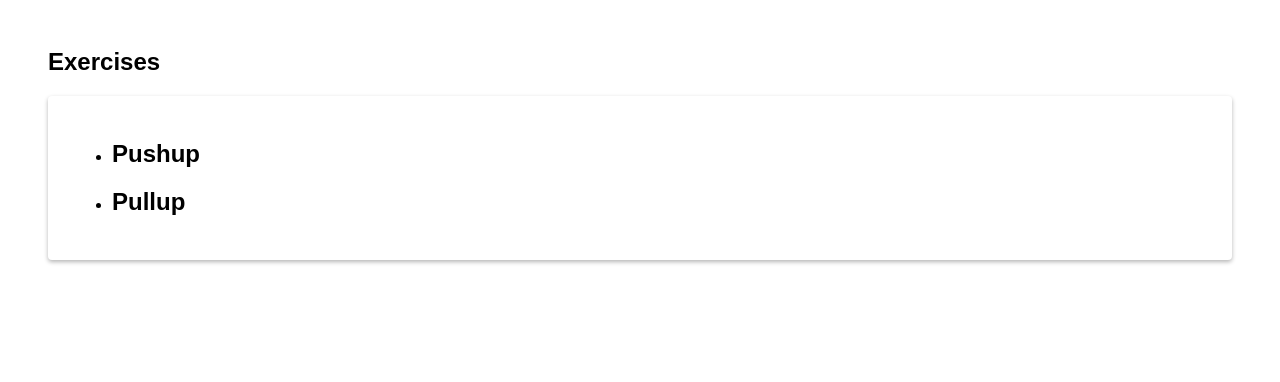
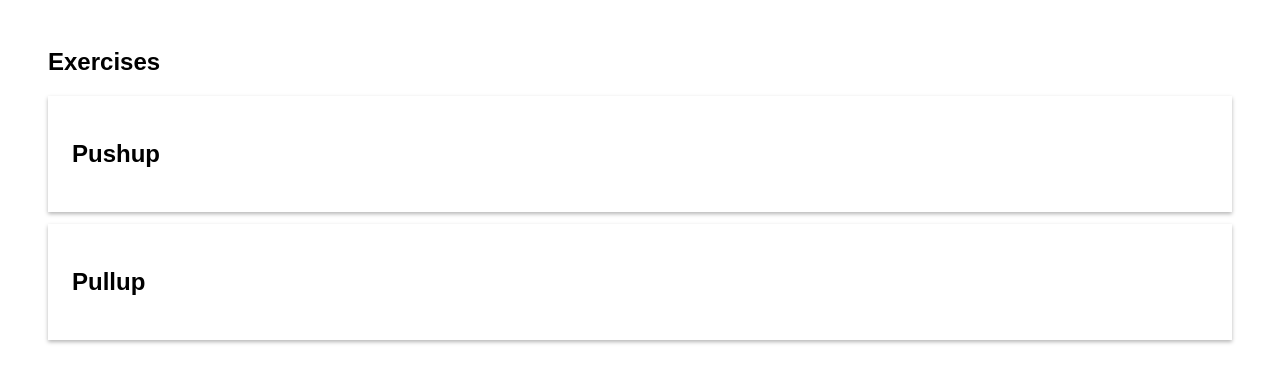
Before and after one commit to SebastianPlace/exercise-app, a React (Create React App) app: page / in a window 1280 px wide. Shown: the top 382 px of the page. Built offline with nearby package versions, Linux system fonts and the light colour scheme; the HTML template or start-up script is replaced by a standard one.

Commit message:
Define exercise interface

```diff
--- a/src/App.tsx
+++ b/src/App.tsx
@@ -1,6 +1,6 @@
 import * as React from 'react';
 import './App.css';
-import ExerciseList from './components/ExerciseList';
+import ExerciseList from './components/ExerciseList/ExerciseList';
 
 class App extends React.Component {
   render() {
--- a/src/components/ExerciseList.css
+++ /dev/null
@@ -1,5 +0,0 @@
-.ExerciseList {
-  border-radius: 4px;
-  box-shadow: 0 2px 4px 0 rgb(182, 182, 182);
-  padding: 24px;
-}
--- a/src/components/ExerciseList.tsx
+++ /dev/null
@@ -1,25 +0,0 @@
-import * as React from 'react';
-import './ExerciseList.css';
-import exercises from '../data/exercises';
-
-const exerciseElements = exercises.map(exercise => {
- return (
-  <li key={exercise.id}>
-    <h2>{exercise.name}</h2>
-  </li>
- );
-});
-
-class ExerciseList extends React.Component {
-  render() {
-    return (
-      <div className="ExerciseList">
-        <ul>
-          {exerciseElements}
-        </ul>
-      </div>
-    );
-  }
-}
-
-export default ExerciseList;
--- /dev/null
+++ b/src/components/ExerciseList/ExerciseList.css
@@ -0,0 +1,10 @@
+.ExerciseList ul{
+  padding-left: 0;
+}
+
+.ExerciseCard {
+  box-shadow: 0 2px 4px 0 rgb(182, 182, 182);
+  padding: 24px;
+  margin-bottom: 12px;
+  list-style: none;
+}
--- /dev/null
+++ b/src/components/ExerciseList/ExerciseList.tsx
@@ -0,0 +1,28 @@
+import * as React from 'react';
+import './ExerciseList.css';
+import exercises from '../../data/exercises';
+import Exercise from '../../interfaces/exercise';
+
+const ExerciseCard = (exercise: Exercise) => {
+  return (
+    <li className="ExerciseCard" key={exercise.id}>
+      <h2>{exercise.name}</h2>
+    </li>
+   );
+};
+
+const exerciseElements = exercises.map(ExerciseCard);
+
+class ExerciseList extends React.Component {
+  render() {
+    return (
+      <div className="ExerciseList">
+        <ul>
+          {exerciseElements}
+        </ul>
+      </div>
+    );
+  }
+}
+
+export default ExerciseList;
--- /dev/null
+++ b/src/interfaces/exercise.ts
@@ -0,0 +1,4 @@
+export default interface Exercise {
+  id: number;
+  name: string;
+}
```
